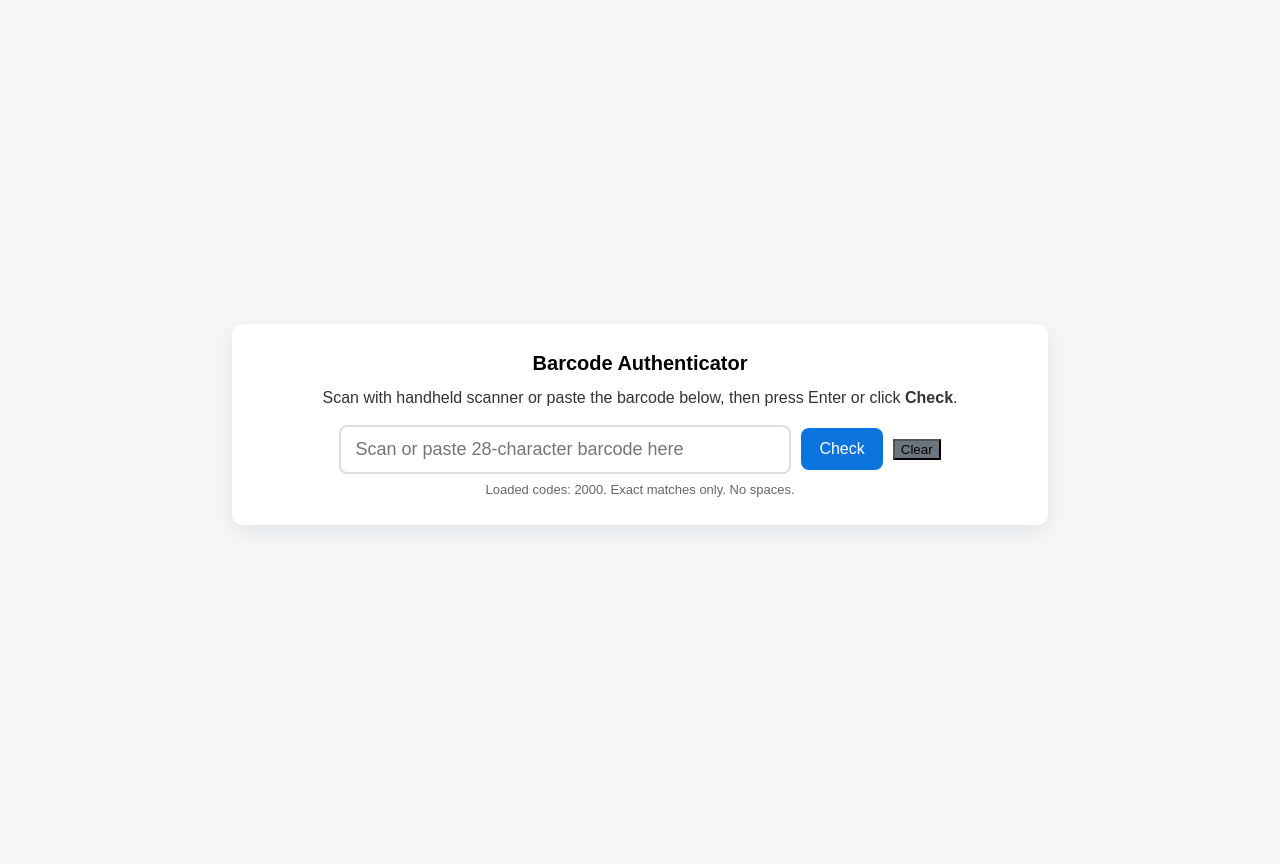
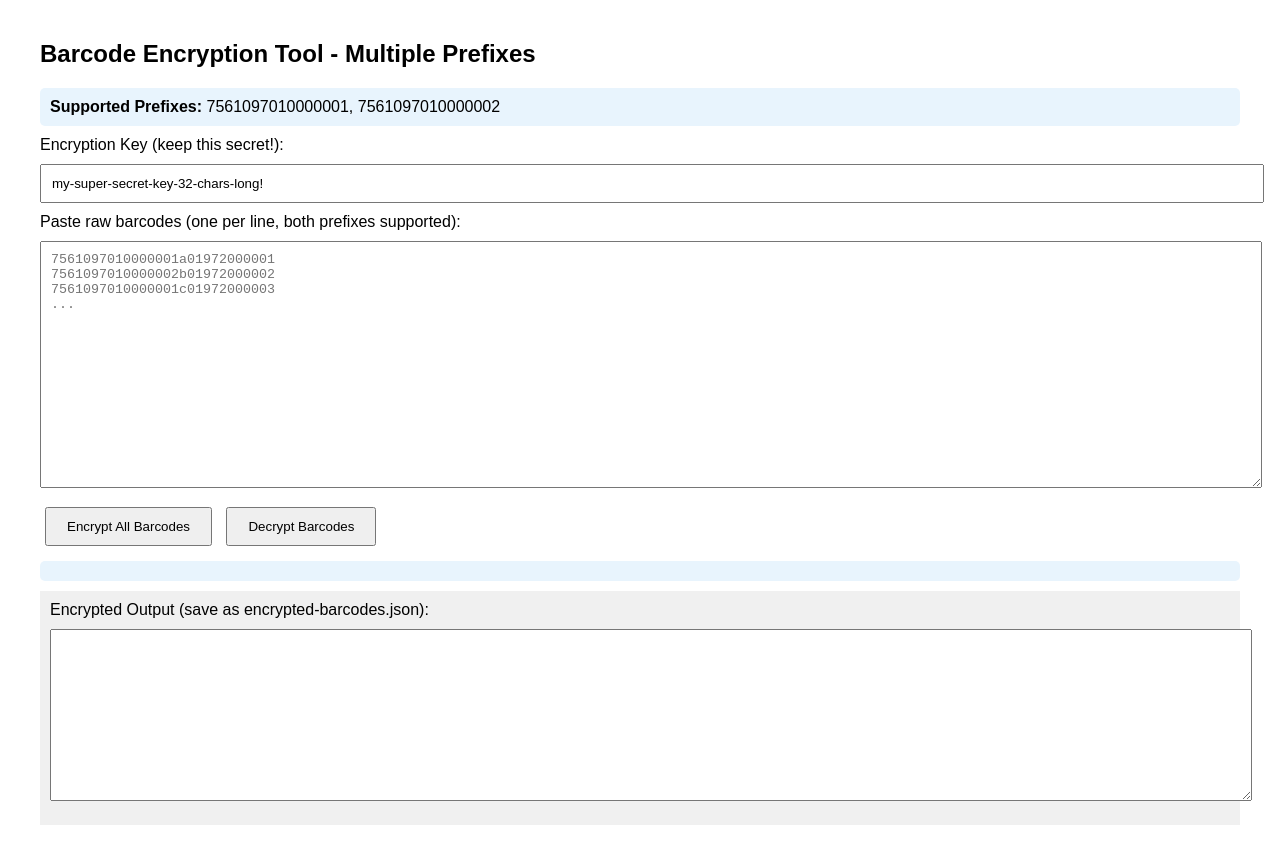
Before and after one commit to picotoker-ctrl/bc-authentic8, a plain HTML site: page index.html in a window 1280 px wide. Drawn offline with nearby package versions, Linux system fonts and the light colour scheme.

Commit message:
Implement barcode encryption and decryption features
Added a barcode encryption tool with multiple prefixes and decryption functionality.

```diff
--- a/index.html
+++ b/index.html
@@ -1,52 +1,105 @@
 <!DOCTYPE html>
-<html lang="en">
+<html>
 <head>
-  <meta charset="utf-8" />
-  <meta name="viewport" content="width=device-width,initial-scale=1" />
-  <title>Barcode Authenticator</title>
-
-  <!-- Google tag (gtag.js) - replace with your ID if needed -->
-  <script async src="https://www.googletagmanager.com/gtag/js?id=G-YW1VWYLYBQ"></script>
-  <script>
-    window.dataLayer = window.dataLayer || [];
-    function gtag(){dataLayer.push(arguments);}
-    gtag('js', new Date());
-    gtag('config', 'G-YW1VWYLYBQ');
-  </script>
-
-  <style>
-    :root{--green:#28a745;--red:#dc3545;--bg:#f4f6f8;--card:#ffffff}
-    body{font-family:Arial,Helvetica,sans-serif;background:var(--bg);margin:0;min-height:100vh;display:flex;align-items:center;justify-content:center;padding:24px}
-    .card{background:var(--card);padding:28px;border-radius:10px;box-shadow:0 6px 20px rgba(10,20,30,0.08);width:100%;max-width:760px;text-align:center}
-    h1{margin:0 0 14px;font-size:20px}
-    p.lead{margin:0 0 18px;color:#333}
-    .row{display:flex;gap:10px;justify-content:center;align-items:center;flex-wrap:wrap}
-    input#code{width:420px;max-width:100%;padding:12px 14px;font-size:18px;border:2px solid #ddd;border-radius:8px;outline:none}
-    button#check{padding:12px 18px;font-size:16px;border-radius:8px;border:0;background:#0b74de;color:#fff;cursor:pointer}
-    button#clear{background:#6c757d}
-    #result{margin-top:18px;padding:16px;border-radius:8px;display:none;font-weight:700;color:#fff}
-    .small{font-size:13px;color:#666;margin-top:8px}
-    /* camera button (optional - not enabled by default) */
-    button#camera{background:#17a2b8}
-  </style>
+    <title>Barcode Encryptor - Multiple Prefixes</title>
+    <style>
+        body { font-family: Arial; margin: 40px; }
+        textarea, input { width: 100%; margin: 10px 0; padding: 10px; }
+        button { padding: 10px 20px; margin: 5px; }
+        .result { background: #f0f0f0; padding: 10px; margin: 10px 0; }
+        .stats { background: #e8f4fd; padding: 10px; margin: 10px 0; border-radius: 5px; }
+    </style>
 </head>
 <body>
-  <div class="card">
-    <h1>Barcode Authenticator</h1>
-    <p class="lead">Scan with handheld scanner or paste the barcode below, then press Enter or click <strong>Check</strong>.</p>
+    <h2>Barcode Encryption Tool - Multiple Prefixes</h2>
 
-    <div class="row">
-      <input id="code" type="text" inputmode="text" autocomplete="off" autocorrect="off" autocapitalize="off" spellcheck="false" placeholder="Scan or paste 28-character barcode here" />
-      <button id="check">Check</button>
-      <button id="clear">Clear</button>
-      <!-- camera button left for future use -->
-      <!-- <button id="camera">Camera</button> -->
+    <div class="stats">
+        <strong>Supported Prefixes:</strong> 7561097010000001, 7561097010000002
     </div>
 
-    <div id="result" role="status" aria-live="polite"></div>
-    <div class="small">Loaded codes: <span id="count">0</span>. Exact matches only. No spaces.</div>
-  </div>
+    <div>
+        <label>Encryption Key (keep this secret!):</label>
+        <input type="text" id="encryptionKey" value="my-super-secret-key-32-chars-long!" />
+    </div>
 
-  <script src="script.js"></script>
+    <div>
+        <label>Paste raw barcodes (one per line, both prefixes supported):</label>
+        <textarea id="rawBarcodes" rows="15" placeholder="7561097010000001a01972000001&#10;7561097010000002b01972000002&#10;7561097010000001c01972000003&#10;..."></textarea>
+    </div>
+
+    <button onclick="encryptBarcodes()">Encrypt All Barcodes</button>
+    <button onclick="decryptBarcodes()">Decrypt Barcodes</button>
+
+    <div id="encryptionStats" class="stats"></div>
+
+    <div class="result">
+        <label>Encrypted Output (save as encrypted-barcodes.json):</label>
+        <textarea id="encryptedOutput" rows="10" readonly></textarea>
+    </div>
+
+    <script src="https://cdnjs.cloudflare.com/ajax/libs/crypto-js/4.1.1/crypto-js.min.js"></script>
+    <script>
+        async function encryptBarcodes() {
+            const key = document.getElementById('encryptionKey').value;
+            const rawText = document.getElementById('rawBarcodes').value;
+            const barcodes = rawText.split('\n').map(b => b.trim()).filter(b => b.length === 28);
+
+            const encryptedData = {
+                encrypted: true,
+                timestamp: new Date().toISOString(),
+                supported_prefixes: ["7561097010000001", "7561097010000002"],
+                data: []
+            };
+
+            let prefix1Count = 0;
+            let prefix2Count = 0;
+            let otherCount = 0;
+
+            barcodes.forEach(barcode => {
+                // Count by prefix
+                if (barcode.startsWith("7561097010000001")) {
+                    prefix1Count++;
+                } else if (barcode.startsWith("7561097010000002")) {
+                    prefix2Count++;
+                } else {
+                    otherCount++;
+                }
+
+                // Encrypt each barcode
+                const encrypted = CryptoJS.AES.encrypt(barcode, key).toString();
+                encryptedData.data.push(encrypted);
+            });
+
+            document.getElementById('encryptedOutput').value = JSON.stringify(encryptedData, null, 2);
+
+            // Show statistics
+            document.getElementById('encryptionStats').innerHTML = `
+                <strong>Encryption Complete:</strong><br>
+                Total barcodes: ${barcodes.length}<br>
+                Prefix 7561097010000001: ${prefix1Count} barcodes<br>
+                Prefix 7561097010000002: ${prefix2Count} barcodes<br>
+                Other prefixes: ${otherCount} barcodes
+            `;
+        }
+
+        function decryptBarcodes() {
+            const key = document.getElementById('encryptionKey').value;
+            const encryptedJson = document.getElementById('encryptedOutput').value;
+
+            try {
+                const data = JSON.parse(encryptedJson);
+                let decryptedText = '';
+
+                data.data.forEach(encryptedBarcode => {
+                    const decrypted = CryptoJS.AES.decrypt(encryptedBarcode, key).toString(CryptoJS.enc.Utf8);
+                    decryptedText += decrypted + '\n';
+                });
+
+                document.getElementById('rawBarcodes').value = decryptedText;
+            } catch (e) {
+                alert('Decryption failed: ' + e.message);
+            }
+        }
+    </script>
 </body>
 </html>
```
